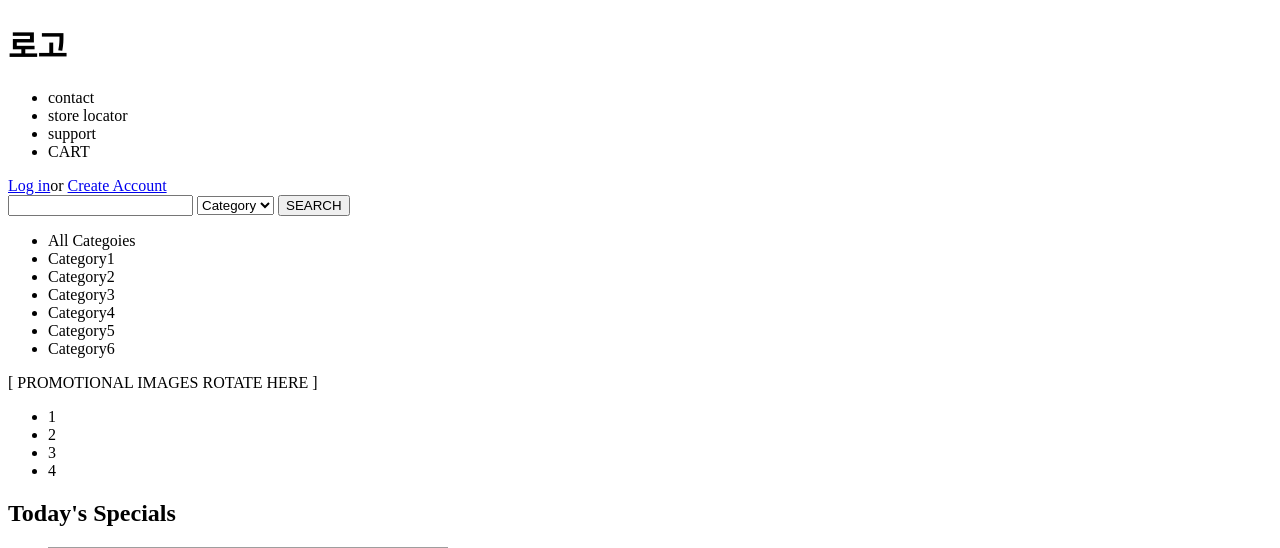
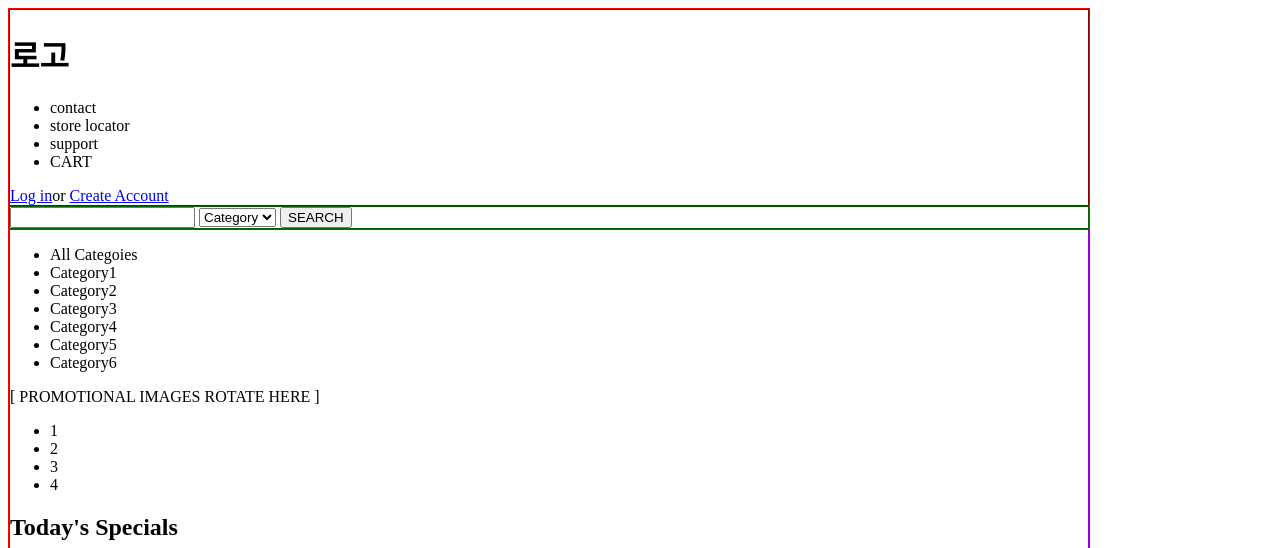
Before and after one commit to pq100/frontends, a FastAPI app: page /html/project1 in a window 1280 px wide. Shown: the top 548 px of the page. Run offline with FastAPI, Linux system fonts and the light colour scheme; grey boxes are pictures that could not be loaded.

Commit message:
프로젝트 실습 - 컨테이너로 가운데 정렬, 각 요소 테두리 표시

```diff
--- a/views/templates/html/10project1.html
+++ b/views/templates/html/10project1.html
@@ -3,9 +3,27 @@
 <head>
     <meta charset="UTF-8">
     <title>프로젝트1</title>
+    <style>
+        /* header, nav, main, footer를 함께 제어하기 위해 컨테이너 요소 생성 */
+        #container { border: 1px solid red;
+        width: 1080px; ,margin: 0 auto; }
+
+        /* header */
+        header { border: 1px solid darkred; }
+
+        /* nav */
+        nav { border: 1px solid darkgreen; }
+
+        /* main */
+        main { border: 1px solid darkviolet; }
+
+        /* footer */
+        footer { border : 1px solid darkcyan; }
+    </style>
 
 </head>
 <body>
+<div id="container">
 <header>
     <h1>로고</h1>
     <ul>
@@ -98,5 +116,6 @@
     </div>
     <div>Copyrights &copy; 2024. snicuz. All Rights Reserved.</div>
 </footer>
+</div>
 </body>
 </html>
```
